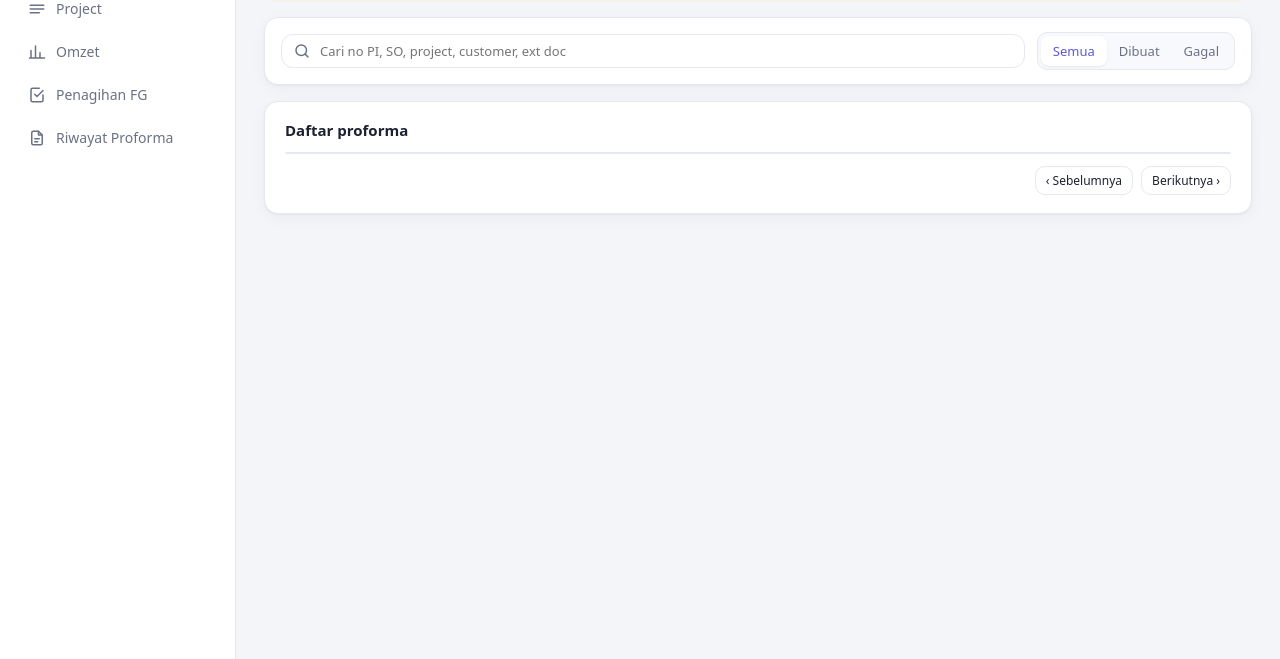
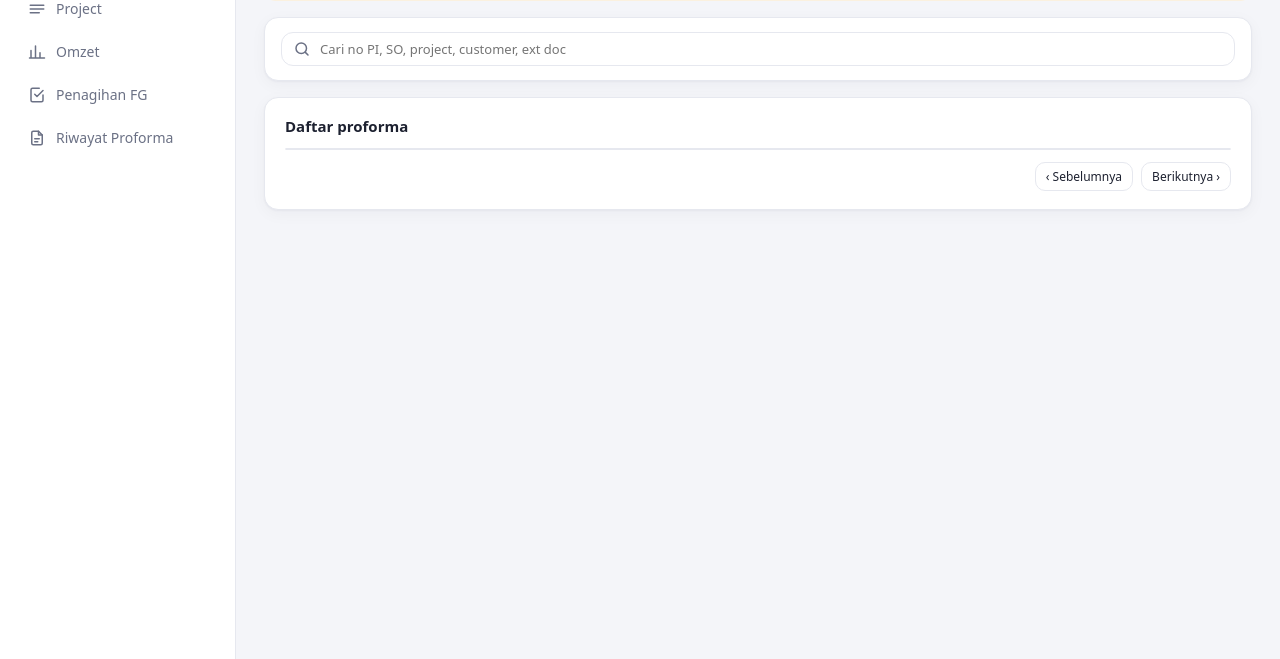
Before and after one commit to RivaroFarrelino/dashboard-project, a Python web app: template templates/proforma.html in a window 1280 px wide. Shown: the part 141-800 px from the top of the page. Run offline with Jinja, Linux system fonts and the light colour scheme; the template is opened without the code that fills it, so the values that code supplies are empty; some web fonts are replaced.

Commit message:
feat: remove status filter segment from proforma search

```diff
--- a/templates/proforma.html
+++ b/templates/proforma.html
@@ -13,11 +13,6 @@
   <div class="search search-sm">
     <svg viewBox="0 0 24 24"><circle cx="11" cy="11" r="7"/><path d="M20 20l-3.5-3.5"/></svg>
     <input id="f-cari" type="search" placeholder="Cari no PI, SO, project, customer, ext doc">
-  </div>
-  <div class="segmen" id="f-status" role="tablist">
-    <button data-v="" class="aktif">Semua</button>
-    <button data-v="DIBUAT">Dibuat</button>
-    <button data-v="GAGAL">Gagal</button>
   </div>
 </div>
 
```
